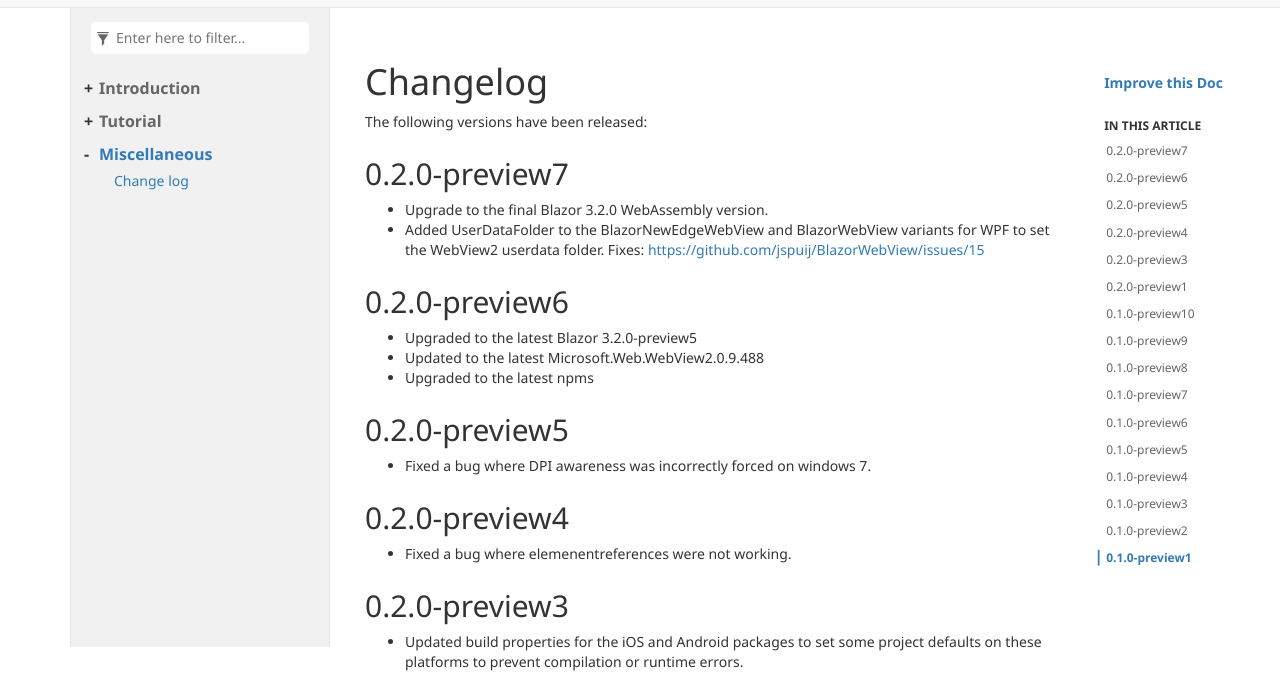
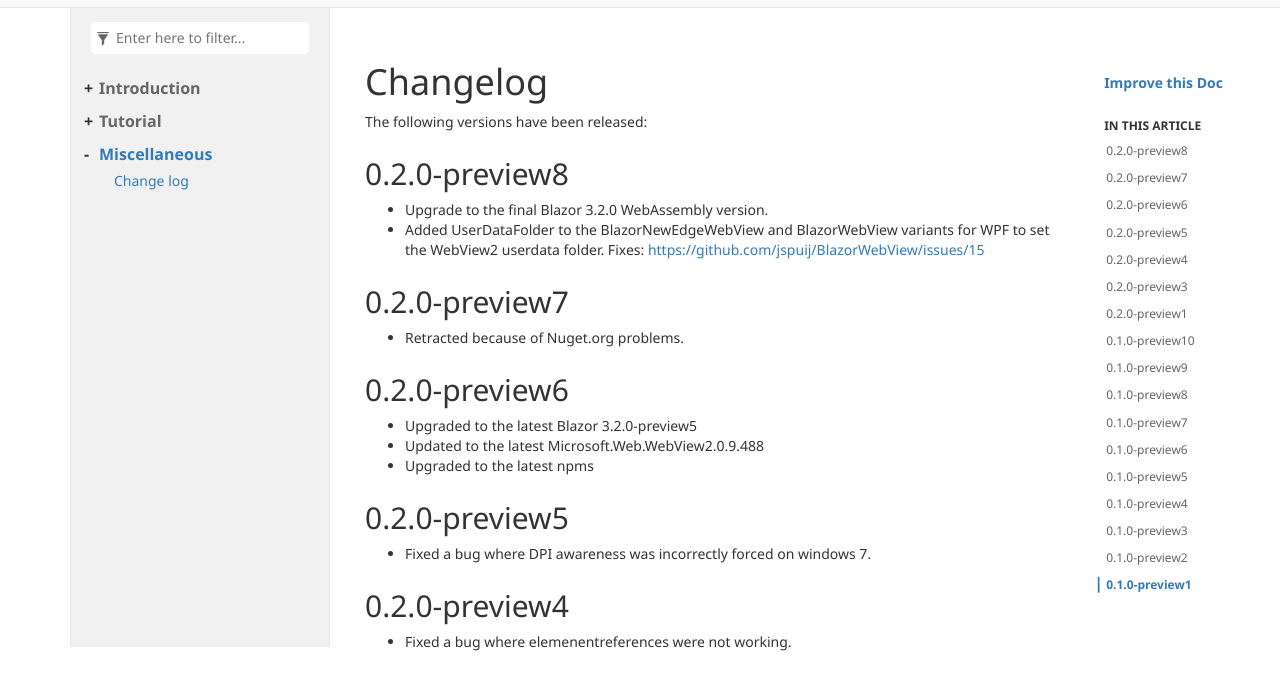
Before and after one commit to jspuij/BlazorWebView.Docs, a plain HTML site: page pages/changelog.html in a window 1280 px wide. Shown: the part 83-765 px from the top of the page. Drawn offline with Linux system fonts and the light colour scheme.

Commit message:
Automated Documentation.

```diff
--- a/pages/changelog.html
+++ b/pages/changelog.html
@@ -70,12 +70,16 @@
 <h1 id="changelog">Changelog</h1>
 
 <p>The following versions have been released:</p>
-<h2 id="020-preview7">0.2.0-preview7</h2>
+<h2 id="020-preview8">0.2.0-preview8</h2>
 <ul>
 <li>Upgrade to the final Blazor 3.2.0 WebAssembly version.</li>
 <li>Added UserDataFolder to the BlazorNewEdgeWebView and BlazorWebView variants
 for WPF to set the WebView2 userdata folder.
 Fixes: <a href="https://github.com/jspuij/BlazorWebView/issues/15">https://github.com/jspuij/BlazorWebView/issues/15</a></li>
+</ul>
+<h2 id="020-preview7">0.2.0-preview7</h2>
+<ul>
+<li>Retracted because of Nuget.org problems.</li>
 </ul>
 <h2 id="020-preview6">0.2.0-preview6</h2>
 <ul>
```
Also changed, not shown: manifest.json.
